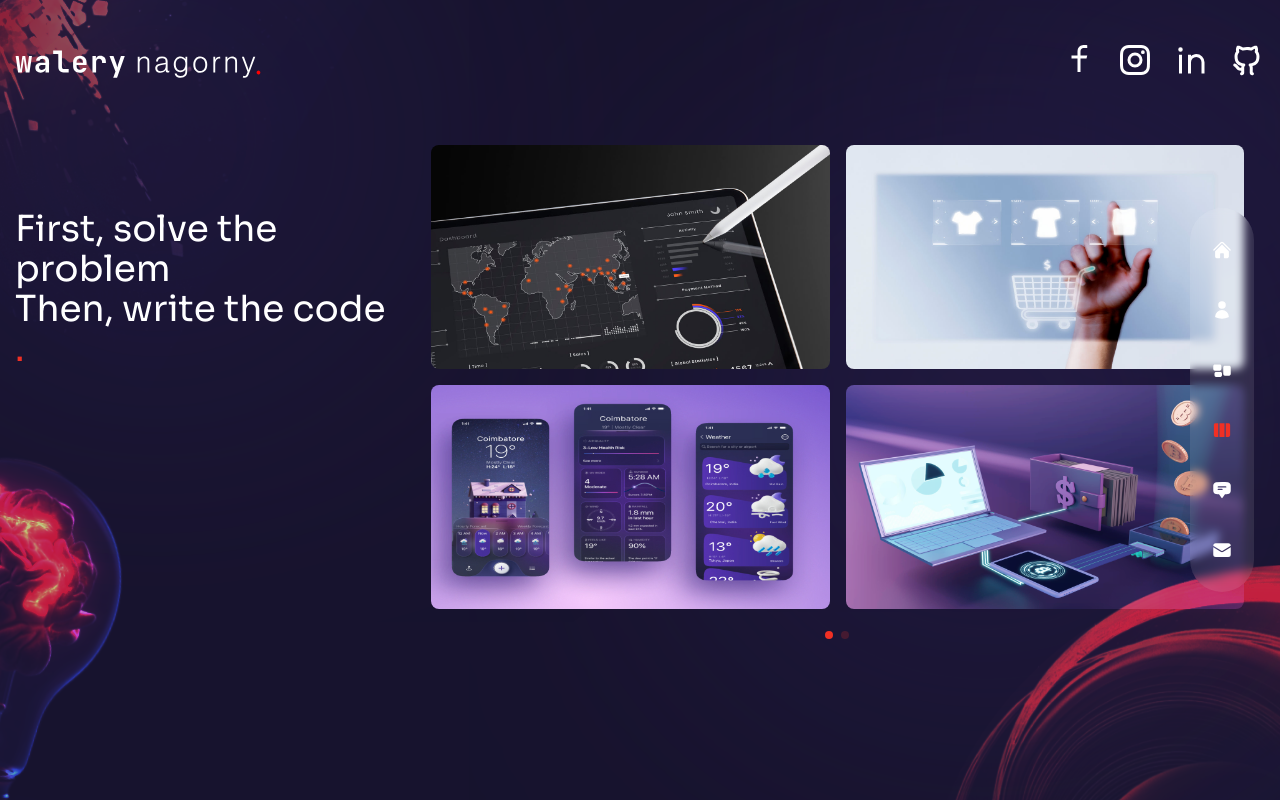
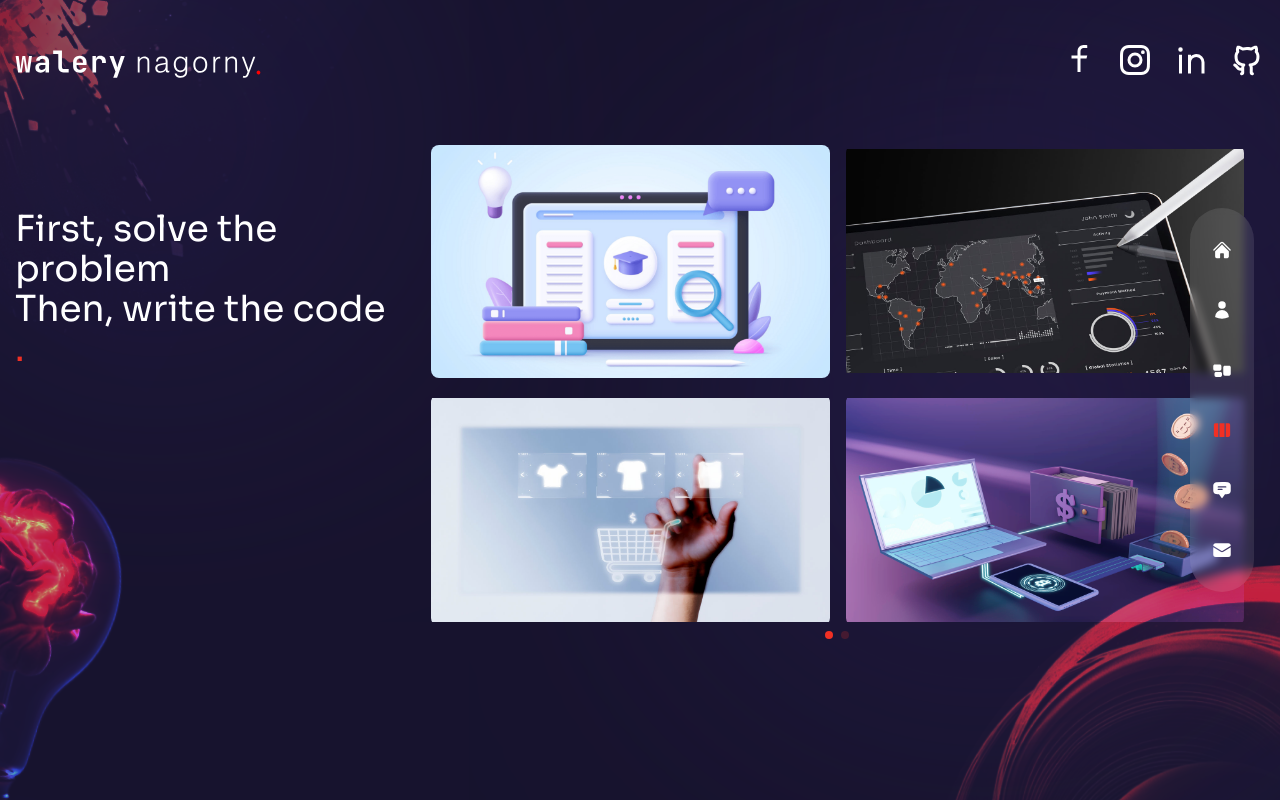
Before and after one commit to WNagorny/Portfolio, a Next.js app: page /work in a window 1280 px wide. Built offline with nearby package versions, Linux system fonts and the light colour scheme.

Commit message:
added a StudySpot project

```diff
--- a/components/WorkSlider.js
+++ b/components/WorkSlider.js
@@ -19,6 +19,11 @@ const workSlider = {
 		{
 			images: [
 				{
+					title: 'LEARNING PLATFORM',
+					path: '/lms.png',
+					url: 'https://study-spot-lake.vercel.app/',
+				},
+				{
 					title: 'E-COMMERCE ADMIN PANEL',
 					path: '/admin-new.png',
 					url: 'https://ecommerce-admin-lac-zeta.vercel.app/',
@@ -28,12 +33,6 @@ const workSlider = {
 					path: '/store-new.png',
 					url: 'https://ecommerce-store-nu-one.vercel.app/',
 				},
-				{
-					title: 'WEATHER-APP',
-					path: '/weather-new.jpg',
-					url: 'https://weather-react-app-gules.vercel.app/',
-				},
-
 				{
 					title: 'CRYPTO TRACKER',
 					path: '/coinVibe-new.png',
@@ -54,9 +53,9 @@ const workSlider = {
 					url: 'https://tip-calculator-p5ni.vercel.app/',
 				},
 				{
-					title: 'IN PROGRESS ...',
-					path: '/blog.png',
-					url: '#',
+					title: 'WEATHER-APP',
+					path: '/weather-new.jpg',
+					url: 'https://weather-react-app-gules.vercel.app/',
 				},
 				{
 					title: 'IN PROGRESS ...',
```
Also changed, not shown: public/lms.png (added).
